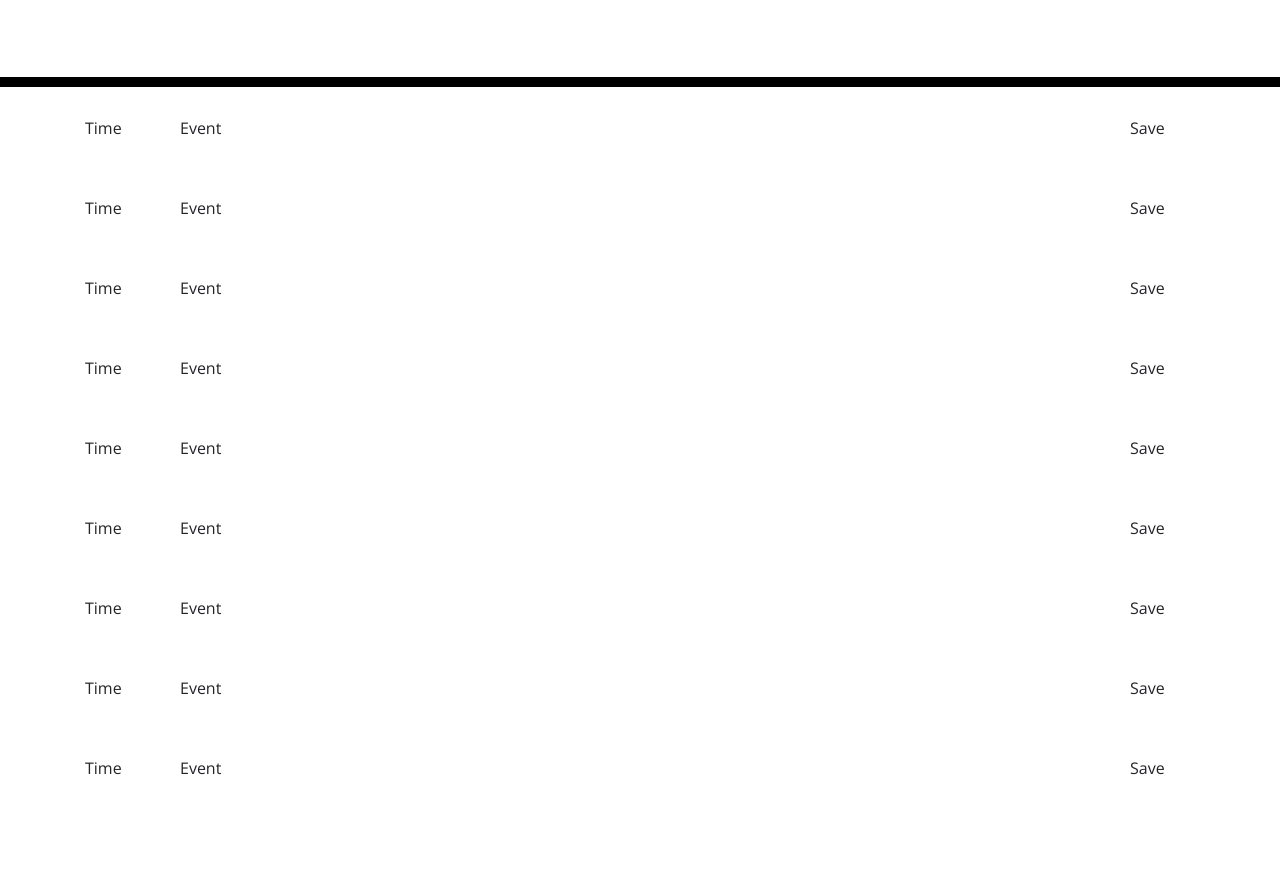
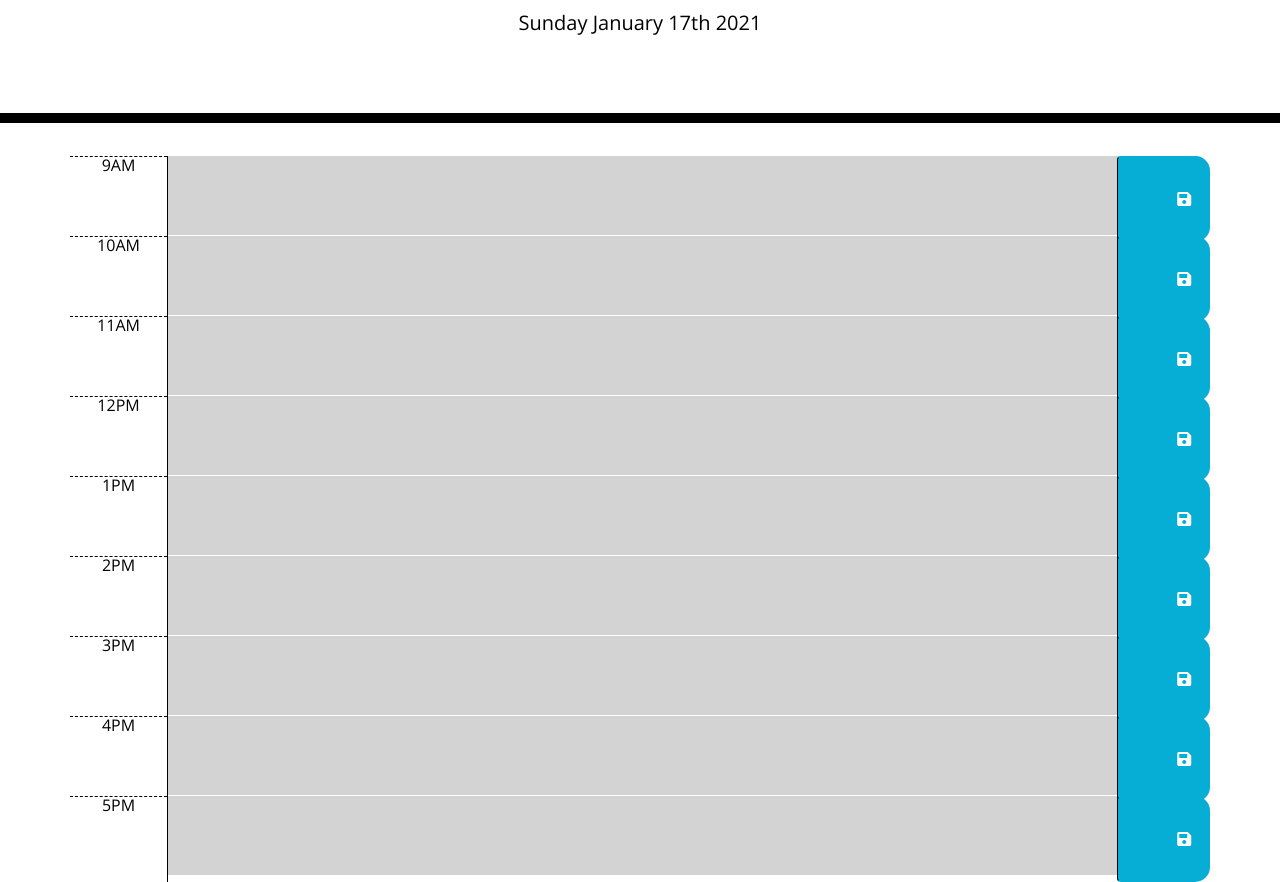
Before and after one commit to Halleys-Comet/daily-planner, a plain HTML site: page Develop/index.html in a window 1280 px wide. Shown: the part 181-1063 px from the top of the page. Before the commit the page ends 1020 px from the top, so only its background shows below. Drawn offline with nearby package versions, Linux system fonts and the light colour scheme.

Commit message:
get hour blocks to change color depending on hour

```diff
--- a/Develop/index.html
+++ b/Develop/index.html
@@ -30,54 +30,64 @@
     </header>
     <div class="container">
       <!-- Timeblocks go here -->
-      <div class="row">
-        <div class="col">Time</div>
-        <div class="col-10">Event</div>
-        <div class="col">Save</div>
+      <div id ="hour9" class="row time-block">
+        <div class="col hour">9AM</div>
+        <textarea class="col-10"></textarea>
+        <button id="save" class="col btn saveBtn">
+          <i class="fas fa-save"></i>
       </div>
-      <div class="row">
-        <div class="col">Time</div>
-        <div class="col-10">Event</div>
-        <div class="col">Save</div>
+      <div id="hour10" class="row time-block">
+        <div class="col hour">10AM</div>
+        <textarea class="col-10"></textarea>
+        <button id="save" class="col btn saveBtn">
+          <i class="fas fa-save"></i>
       </div>
-      <div class="row">
-        <div class="col">Time</div>
-        <div class="col-10">Event</div>
-        <div class="col">Save</div>
+      <div id="hour11" class="row time-block">
+        <div class="col hour">11AM</div>
+        <textarea class="col-10"></textarea>
+        <button id="save" class="col btn saveBtn">
+          <i class="fas fa-save"></i>
       </div>
-      <div class="row">
-        <div class="col">Time</div>
-        <div class="col-10">Event</div>
-        <div class="col">Save</div>
+      <div id="hour12" class="row time-block">
+        <div class="col hour">12PM</div>
+        <textarea class="col-10"></textarea>
+        <button id="save" class="col btn saveBtn">
+          <i class="fas fa-save"></i>
       </div>
-      <div class="row">
-        <div class="col">Time</div>
-        <div class="col-10">Event</div>
-        <div class="col">Save</div>
+      <div id="hour13" class="row time-block">
+        <div class="col hour">1PM</div>
+        <textarea class="col-10"></textarea>
+        <button id="save" class="col btn saveBtn">
+          <i class="fas fa-save"></i>
       </div>
-      <div class="row">
-        <div class="col">Time</div>
-        <div class="col-10">Event</div>
-        <div class="col">Save</div>
+      <div id="hour14" class="row time-block">
+        <div class="col hour">2PM</div>
+        <textarea class="col-10"></textarea>
+        <button id="save" class="col btn saveBtn">
+          <i class="fas fa-save"></i>
       </div>
-      <div class="row">
-        <div class="col">Time</div>
-        <div class="col-10">Event</div>
-        <div class="col">Save</div>
+      <div id="hour15" class="row time-block">
+        <div class="col hour">3PM</div>
+        <textarea class="col-10"></textarea>
+        <button id="save" class="col btn saveBtn">
+          <i class="fas fa-save"></i>
       </div>
-      <div class="row">
-        <div class="col">Time</div>
-        <div class="col-10">Event</div>
-        <div class="col">Save</div>
+      <div id="hour16" class="row time-block">
+        <div class="col hour">4PM</div>
+        <textarea class="col-10"></textarea>
+        <button id="save" class="col btn saveBtn">
+          <i class="fas fa-save"></i>
       </div>
-      <div class="row">
-        <div class="col">Time</div>
-        <div class="col-10">Event</div>
-        <div class="col">Save</div>
+      <div id="hour17" class="row time-block">
+        <div class="col hour">5PM</div>
+        <textarea class="col-10"></textarea>
+        <button id="save" class="col btn saveBtn">
+          <i class="fas fa-save"></i>
       </div>
     </div>
 
     <script src="https://code.jquery.com/jquery-3.4.1.min.js"></script>
     <script src="https://cdnjs.cloudflare.com/ajax/libs/moment.js/2.24.0/moment.min.js"></script>
+    <script src="script.js"></script>
   </body>
 </html>
--- /dev/null
+++ b/Develop/script.js
@@ -0,0 +1,50 @@
+var tasks = {};
+
+// display current date
+
+    $("#currentDay").text(moment().format('dddd MMMM Do YYYY'));
+
+
+// change color for textarea hours
+
+function hourTracker() {
+    //get current number of hours.
+    var currentHour = moment().hour(); // use of moment.js
+
+    // loop over time blocks
+    $(".time-block").each(function () {
+        var blockHour = parseInt($(this).attr("id").split("hour")[1]);
+        console.log( blockHour, currentHour)
+
+        //check if we've moved past this time, click into css/html given classes of past, present, or future
+        if (blockHour < currentHour) {
+            $(this).addClass("past");
+            $(this).removeClass("future");
+            $(this).removeClass("present");
+        }
+        else if (blockHour === currentHour) {
+            $(this).removeClass("past");
+            $(this).addClass("present");
+            $(this).removeClass("future");
+        }
+        else {
+            $(this).removeClass("present");
+            $(this).removeClass("past");
+            $(this).addClass("future");
+        }
+    })
+}
+hourTracker(); //re-run function
+
+
+// save task into time block
+
+// var saveTasks = function() {
+//     localStorage.setItem('tasks', JSON.stringify(tasks));
+// }
+
+$('#save').on('click', function(event) {
+    event.preventDefault();
+    saveTasks();
+    console.log(tasks);
+});
```
